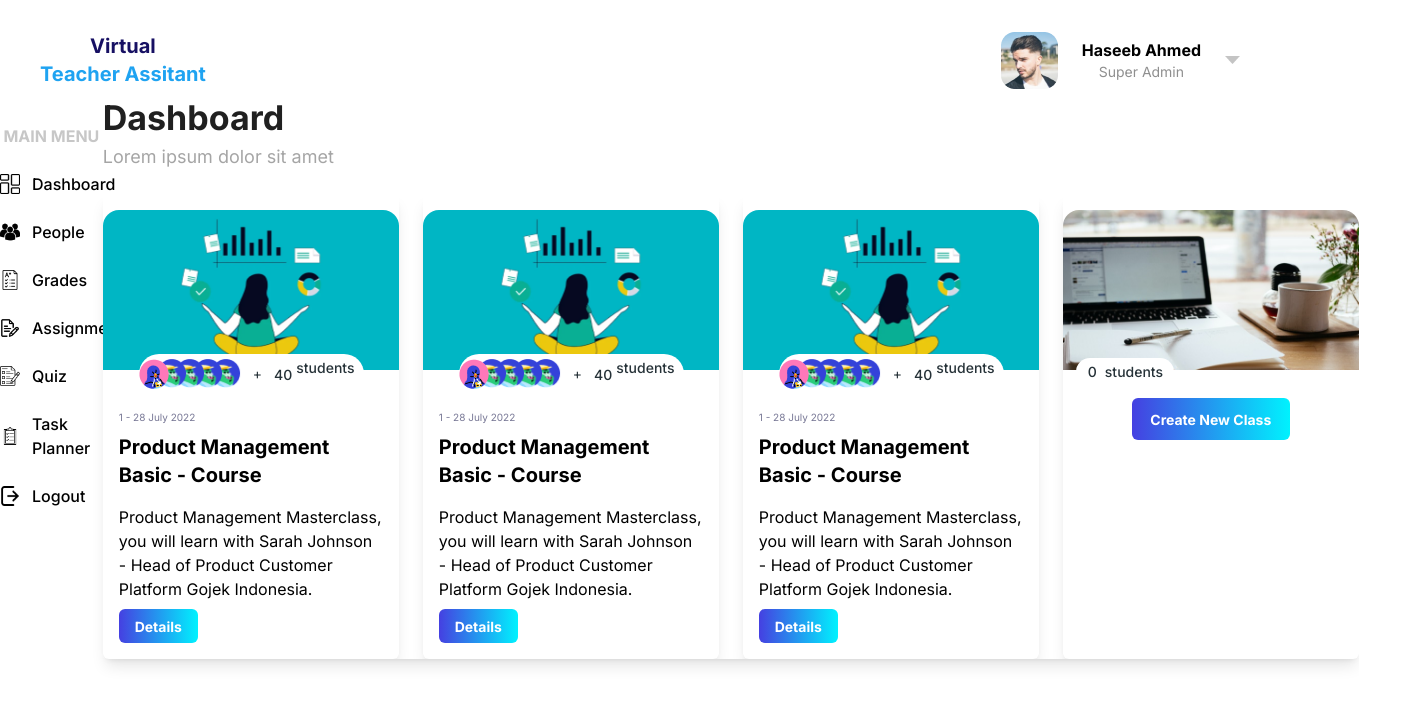
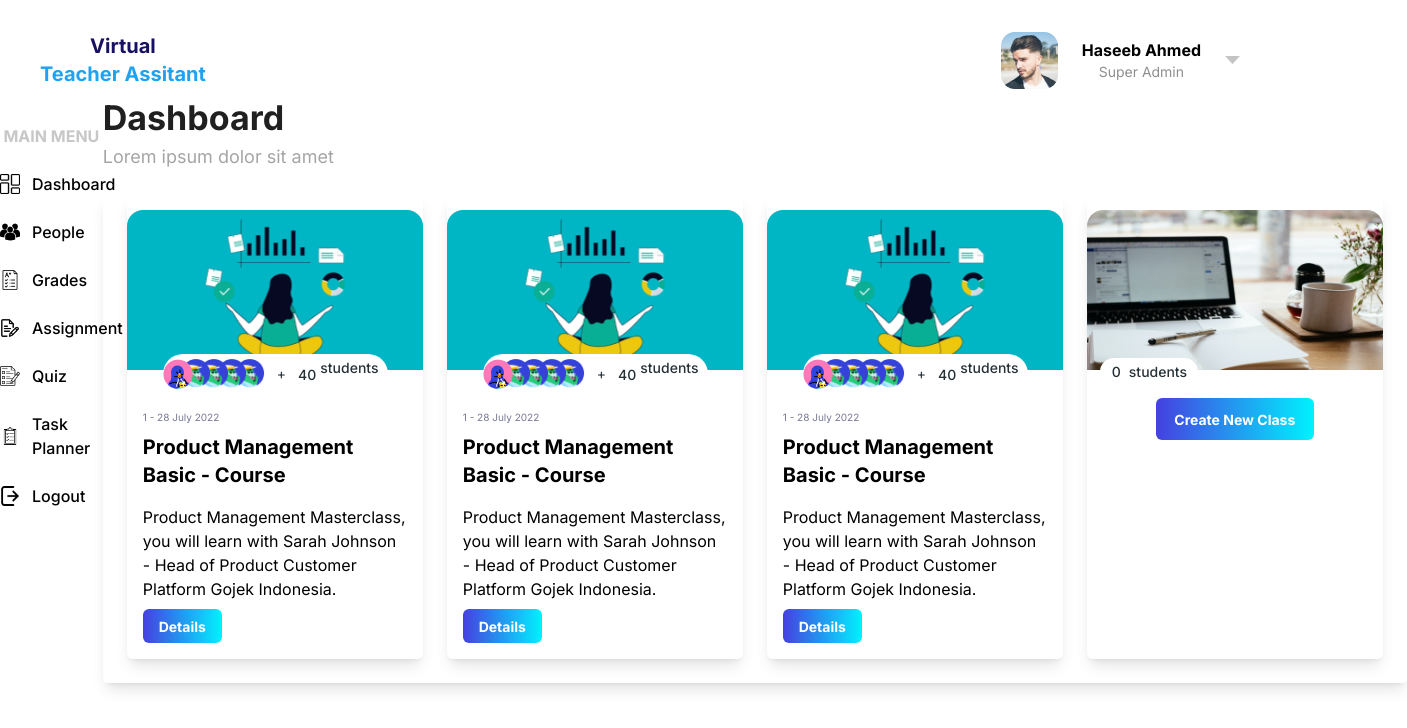
Before and after one commit to qjcoder/virtual-teacher-assistant, a Next.js app: page /dashboard/teacher in a window 1280 px wide. Shown: the top 728 px of the page, 1407 px wide, since content can reach past the window. Built offline with nearby package versions, Linux system fonts and the light colour scheme; what tailwind-clip-path would draw is missing.

Commit message:
dashboard-fixed

```diff
--- a/src/app/dashboard/teacher/page.jsx
+++ b/src/app/dashboard/teacher/page.jsx
@@ -10,7 +10,7 @@ const Facultyportal = () => {
           Lorem ipsum dolor sit amet
         </p>
       </div>
-      <div className=" rounded overflow-hidden shadow-lg flex  gap-6">
+      <div className=" rounded overflow-hidden shadow-lg flex pb-6 px-6 gap-6">
         <CourseCard />
         <CourseCard />
         <CourseCard />
```
